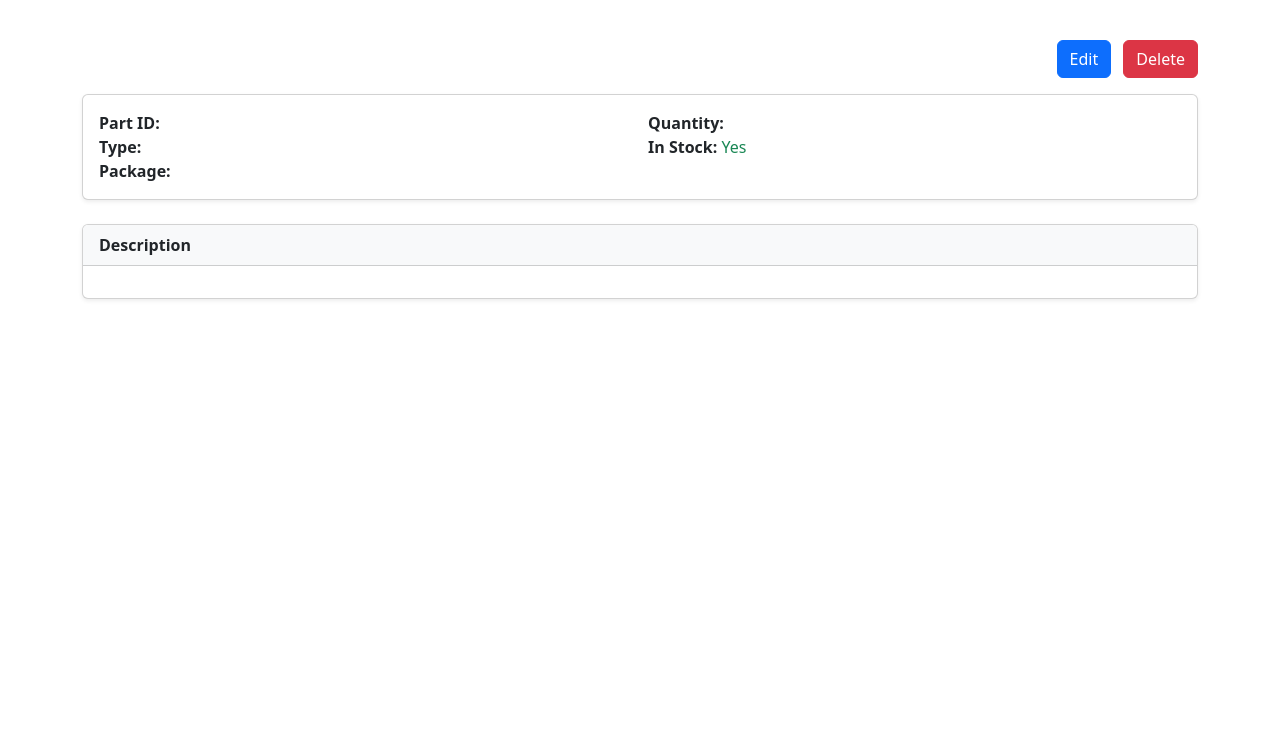
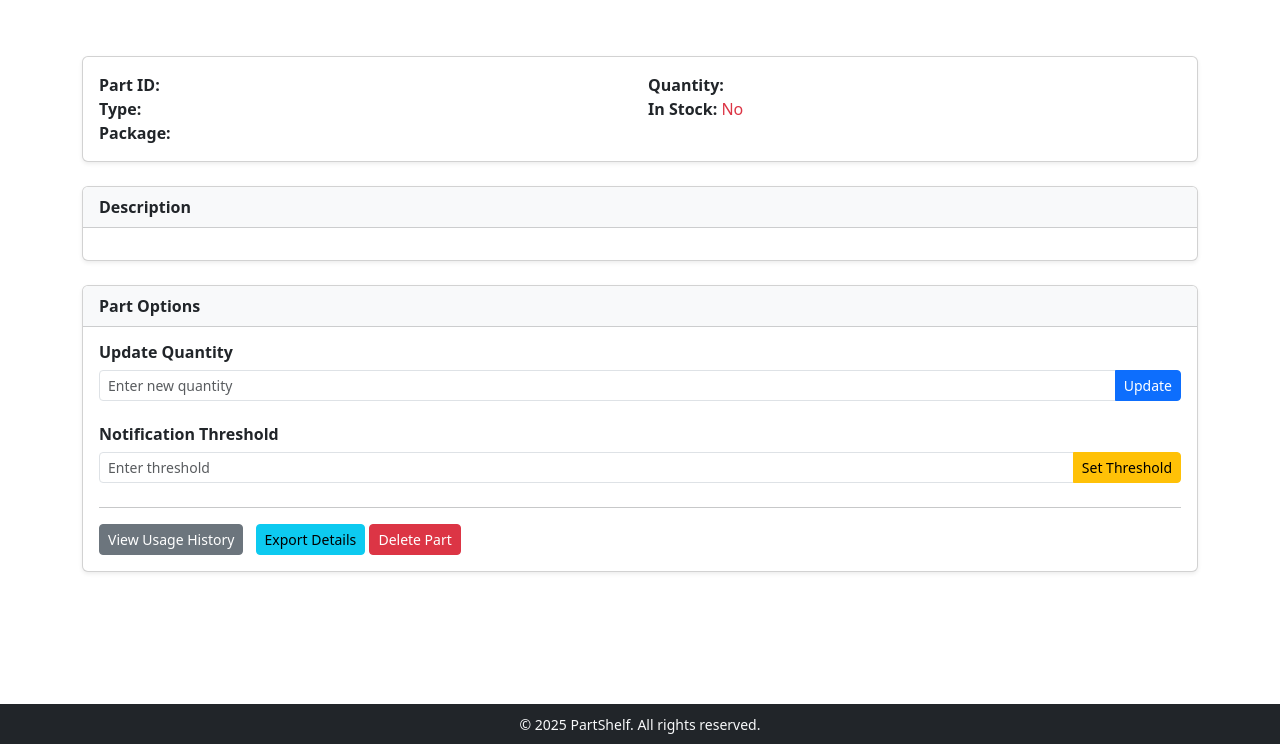
Before and after one commit to patsaoglou/PartShelf, a FastAPI app: a page that uses templates/component_details.html in a window 1280 px wide. Shown: the part 56-800 px from the top of the page. Run offline with FastAPI, Linux system fonts and the light colour scheme; some libraries are stand-ins or nearby versions.

Commit message:
commit delete part with id and some front end. need to fix table depedancies on delete

```diff
--- a/app/crud/part.py
+++ b/app/crud/part.py
@@ -37,3 +37,8 @@
         joinedload(Part.package),
         joinedload(Part.inventory)
     ).filter(Part.name.ilike(f'%{search_key}%')).all()
+
+def delete_part(db: Session, part_to_delete: Part):
+
+    db.delete(part_to_delete)
+    db.commit()
--- a/app/services/file_service.py
+++ b/app/services/file_service.py
@@ -75,7 +75,7 @@
         value_match = re.search(r'\b\d+(?:\.\d+)?\s?(kΩ|Ω|MΩ|nF|uF|pF|F|H|mH|µH)\b', description, re.IGNORECASE)
         value = value_match.group(0) if value_match else ""
 
-        type_match = re.search(r'(Thick Film Resistor|Chip Resistor|Capacitor|Multilayer Ceramic Capacitor)', description, re.IGNORECASE)
+        type_match = re.search(r'(Thick Film Resistor|Chip Resistor|Capacitor|Multilayer Ceramic Capacitor|Operational Amplifier)', description, re.IGNORECASE)
         part_type = type_match.group(0) if type_match else ""
 
         return value, part_type
--- a/templates/component_details.html
+++ b/templates/component_details.html
@@ -24,10 +24,6 @@
           <h2 id="part-name" class="mb-1">Component Name</h2>
           <h5 class="text-muted mb-3" id="part-manufacturer">Manufacturer</h5>
         </div>
-        <div class="col-md-4 text-md-end text-start mb-3">
-          <button class="btn btn-primary me-2">Edit</button>
-          <button class="btn btn-danger">Delete</button>
-        </div>
       </div>
 
       <div class="card shadow-sm mb-4">
@@ -40,13 +36,13 @@
             </div>
             <div class="col-md-6">
                 <strong>Quantity:</strong> <span id="part-quantity"></span><br>
-              <strong>In Stock:</strong> <span class="text-success">Yes</span><br>
+                <strong>In Stock:</strong> <span id="in-stock-status" class="text-success">Yes</span><br>
               </div>
           </div>
         </div>
       </div>
 
-      <div class="card shadow-sm">
+      <div class="card shadow-sm mb-4">
         <div class="card-header bg-light">
           <strong>Description</strong>
         </div>
@@ -54,8 +50,47 @@
           <p id="part-description" class="mb-0 text-muted"></p>
         </div>
       </div>
+      <div class="card shadow-sm">
+        <div class="card-header bg-light">
+          <strong>Part Options</strong>
+        </div>
+        <div class="card-body">
+
+            <!-- Update Quantity -->
+            <div class="mb-4">
+              <h6 class="fw-bold">Update Quantity</h6>
+              <div class="input-group input-group-sm">
+                <input type="number" id="updateQuantity" class="form-control" placeholder="Enter new quantity">
+                <button class="btn btn-primary" id="updateQuantityBtn">Update</button>
+              </div>
             </div>
 
+            <!-- Set Quantity Threshold -->
+            <div class="mb-4">
+              <h6 class="fw-bold">Notification Threshold</h6>
+              <div class="input-group input-group-sm">
+                <input type="number" id="notifyThreshold" class="form-control" placeholder="Enter threshold">
+                <button class="btn btn-warning" id="setThresholdBtn">Set Threshold</button>
+              </div>
+            </div>
+
+            <!-- Additional Actions -->
+            <hr>
+            <div class="d-grid gap-2 d-md-block">
+              <button class="btn btn-secondary btn-sm me-2" id="viewHistoryBtn">View Usage History</button>
+              <button class="btn btn-info btn-sm" id="exportDetailsBtn">Export Details</button>
+              <button class="btn btn-danger btn-sm" id="deletePartBtn">Delete Part</button>
+            </div>
+          </div>
+
+
+
+    </div>
+    <footer class="text-center py-2 bg-dark text-light fixed-bottom">
+    <small>&copy; 2025 PartShelf. All rights reserved.</small>
+  </footer>
+
+  </body>
   <script>
     const urlParams = new URLSearchParams(window.location.search);
     const partId = urlParams.get("part_id");
@@ -70,11 +105,87 @@
         document.getElementById("part-package").textContent = data.package;
         document.getElementById("part-quantity").textContent = data.quantity;
         document.getElementById("part-description").textContent = data.description;
+
+        const quantity = data.quantity;  // Assuming you get this from your fetched part
+
+        const inStockSpan = document.getElementById('in-stock-status');
+        if (quantity > 0) {
+        inStockSpan.textContent = 'Yes';
+        inStockSpan.classList.remove('text-danger');
+        inStockSpan.classList.add('text-success');
+        } else {
+        inStockSpan.textContent = 'No';
+        inStockSpan.classList.remove('text-success');
+        inStockSpan.classList.add('text-danger');
+        }
+
     })
       .catch(error => {
         console.error("Error loading component details:", error);
       });
+
+
+
+      function updateQuantity() {
+        const newQuantity = document.getElementById('updateQuantity').value.trim();
+        if (!newQuantity || isNaN(newQuantity)) {
+            alert('Please enter a valid quantity');
+            return;
+        }
+
+        fetch('http://127.0.0.1:8000/api/inventory/update_quantity', {
+            method: 'POST',
+            headers: {
+            'Content-Type': 'application/json'
+            },
+            body: JSON.stringify({
+            part_id: partId,
+            quantity: parseInt(newQuantity)
+            })
+        })
+        .then(response => {
+            if (!response.ok) {
+            throw new Error('Failed to update quantity');
+            }
+            return response.json();
+        })
+        .then(data => {
+            location.reload();
+        })
+        .catch(error => {
+            console.error('Error:', error);
+            alert('Error updating quantity');
+        });
+        }
+
+
+        function deletePart() {
+            const confirmed = window.confirm("Are you sure you want to delete this part?");
+
+            if (!confirmed) return;
+
+            fetch(`/api/inventory/delete_part?part_id=${partId}`, {
+            method: 'DELETE'
+            })
+            .then(response => {
+                if (!response.ok) {
+                throw new Error('Failed to delete part');
+                }
+                return response.json();
+            })
+            .then(data => {
+                location.reload();
+            })
+            .catch(error => {
+                console.error('Error:', error);
+                alert('Error deleting part');
+            });
+        }
+
+    document.getElementById('updateQuantityBtn').addEventListener('click', updateQuantity);
+
+    document.getElementById('deletePartBtn').addEventListener('click', deletePart);
+
   </script>
 
-  </body>
   </html>
```
Also changed, not shown: app/api/inventory_api_routes.py (+7 -0 lines), app/services/inventory_service.py (+11 -1 lines), templates/home.html (+70 -1 lines), templates/inventory.html (+16 -10 lines), README.md, Resources/Details.PNG (added), Resources/home.PNG (added). Lines whose indentation alone changed are shown as unchanged.
